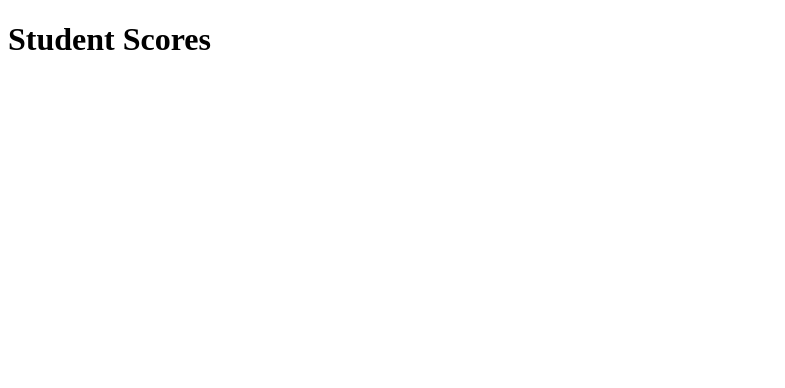
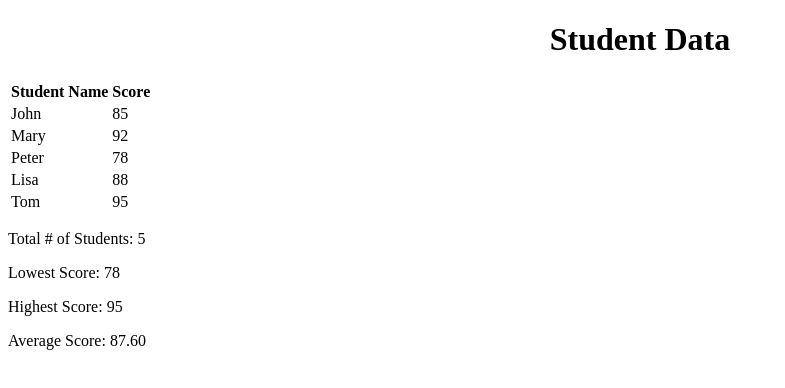
Before and after one commit to amanueltesfagiorgis123/IT121, a plain HTML site: page week3/index.html in a window 1280 px wide. Shown: the whole page, without its empty margins (0-785 px from the left). Drawn offline with Linux system fonts and the light colour scheme.

Commit message:
Update index.html

```diff
--- a/week3/index.html
+++ b/week3/index.html
@@ -2,57 +2,94 @@
 <html lang="en">
 <head>
     <meta charset="UTF-8">
-    <title>Student grades</title>
+    <meta name="viewport" content="width=device-width, initial-scale=1.0">
+    <title>Student Data Display</title>
 </head>
 <body>
-<div class="container">
-        <h1>Student Scores</h1>
-        <div id="student-list" class="student-list"></div>
-        <div id="summary" class="summary"></div>
+
+    <h1 style="text-align:center;">Student Data</h1>
+    <table id="studentTable">
+        <thead>
+            <tr>
+                <th>Student Name</th>
+                <th>Score</th>
+            </tr>
+        </thead>
+        <tbody>
+            <!-- Student data will be inserted here -->
+        </tbody>
+    </table>
+
+    <div class="summary">
+        <p id="totalStudents"></p>
+        <p id="lowestScore"></p>
+        <p id="highestScore"></p>
+        <p id="averageScore"></p>
     </div>
 
-<script>
-    const grades = "jim|25, sue|32, mary|34, ann|22, ted|28, frank|15, lisa|19, mike|30, ahn|26, vishaya|27";
+    <script>
+        // Sample student data
+        const students = [
+            { name: 'john', score: 85 },
+            { name: 'mary', score: 92 },
+            { name: 'peter', score: 78 },
+            { name: 'lisa', score: 88 },
+            { name: 'tom', score: 95 }
+        ];
 
+        // Function to capitalize the first letter of each student's name
         function capitalizeName(name) {
             return name.charAt(0).toUpperCase() + name.slice(1);
         }
 
+        // Function to display student data in the table
         function displayStudentData(students) {
-            const studentList = document.getElementById('student-list');
-            const summary = document.getElementById('summary');
+            const studentTableBody = document.querySelector("#studentTable tbody");
+            let totalScore = 0;
+            let lowestScore = students[0].score;
+            let highestScore = students[0].score;
 
+            // Clear the table before inserting new rows
+            studentTableBody.innerHTML = '';
 
-            students.sort((a, b) => a.score - b.score);
+            students.forEach(student => {
+                const capitalizedStudentName = capitalizeName(student.name);
 
+                // Create a new row for each student
+                const row = document.createElement('tr');
+                const nameCell = document.createElement('td');
+                const scoreCell = document.createElement('td');
 
-            let output = '';
-            students.forEach(student => {
-                output += `${capitalizeName(student.name)} - ${student.score}<br>`;
+                nameCell.textContent = capitalizedStudentName;
+                scoreCell.textContent = student.score;
+
+                row.appendChild(nameCell);
+                row.appendChild(scoreCell);
+                studentTableBody.appendChild(row);
+
+                // Track total, lowest, and highest scores
+                totalScore += student.score;
+                if (student.score < lowestScore) {
+                    lowestScore = student.score;
+                }
+                if (student.score > highestScore) {
+                    highestScore = student.score;
+                }
             });
-            studentList.innerHTML = output;
-
 
             const totalStudents = students.length;
-            const lowestScore = students[0].score;
-            const highestScore = students[students.length - 1].score;
-            const averageScore = (students.reduce((sum, student) => sum + student.score, 0) / totalStudents).toFixed(2);
+            const averageScore = (totalScore / totalStudents).toFixed(2);
 
-
-            summary.innerHTML = `
-                Total Students: ${totalStudents}<br>
-                Lowest Score: ${lowestScore}<br>
-                Highest Score: ${highestScore}<br>
-                Average Score: ${averageScore}
-            `;
+            // Display summary statistics
+            document.getElementById('totalStudents').textContent = `Total # of Students: ${totalStudents}`;
+            document.getElementById('lowestScore').textContent = `Lowest Score: ${lowestScore}`;
+            document.getElementById('highestScore').textContent = `Highest Score: ${highestScore}`;
+            document.getElementById('averageScore').textContent = `Average Score: ${averageScore}`;
         }
 
-
+        // Call the function to display the student data
         displayStudentData(students);
     </script>
 
-
-</script>
-
 </body>
 </html>
```
